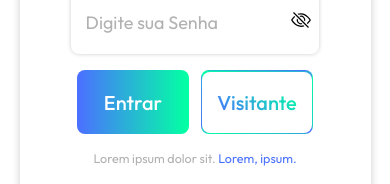
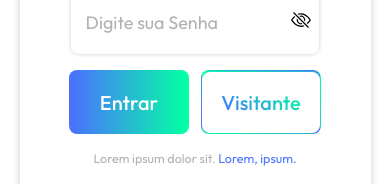
Before and after one commit to info-estagiarios/ouvidoria-login, a plain HTML site: page index.html in a window 390 px wide. Shown: the part 439-623 px from the top of the page. Drawn offline with Linux system fonts and the light colour scheme.

Commit message:
Update login.css

```diff
--- a/login/login.css
+++ b/login/login.css
@@ -303,7 +303,7 @@
 
     .botoes .entrar,
     .botoes .visitante{
-        width: 7rem;
+        width: 7.5rem;
     }
 
     .login{
```
